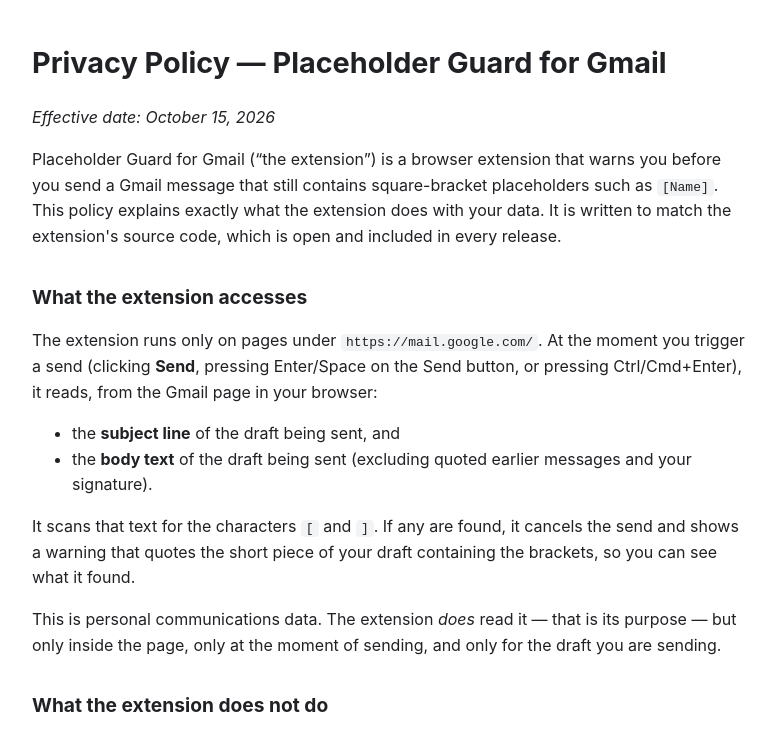
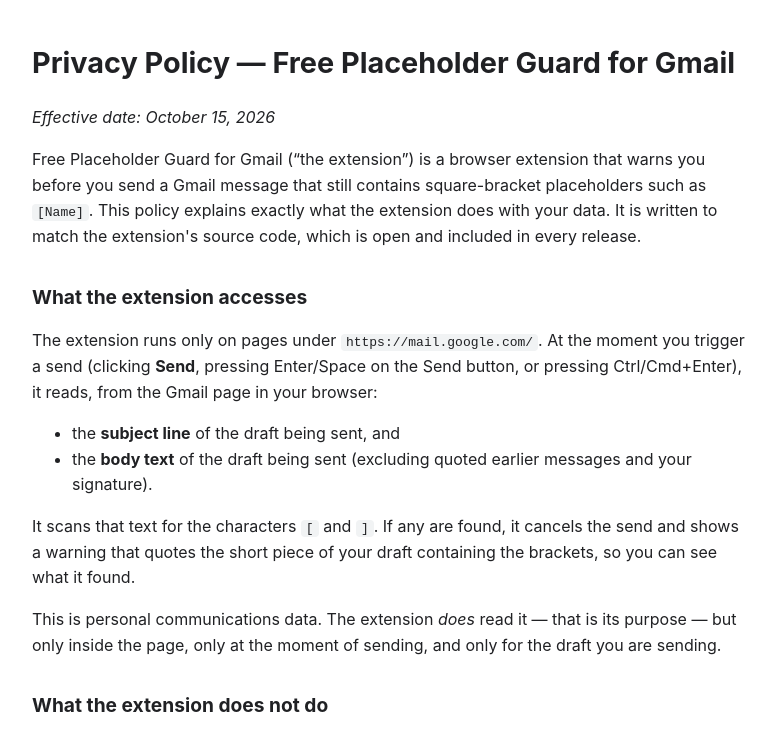
Before and after one commit to aaroncluo/gmail-placeholder-guard, a browser extension: page docs/privacy.html in a window 1280 px wide. Shown: the top 734 px of the page, without its empty margins (248-1021 px from the left). Drawn offline with Linux system fonts and the light colour scheme.

Commit message:
Privacy policy and project page: use the 1.0.3 product name

```diff
--- a/docs/privacy.html
+++ b/docs/privacy.html
@@ -3,7 +3,7 @@
 <head>
 <meta charset="utf-8">
 <meta name="viewport" content="width=device-width, initial-scale=1">
-<title>Privacy Policy — Placeholder Guard for Gmail</title>
+<title>Privacy Policy — Free Placeholder Guard for Gmail</title>
 <style>
   body { max-width: 720px; margin: 40px auto; padding: 0 20px; font-family: -apple-system, "Segoe UI", Roboto, Arial, sans-serif; line-height: 1.6; color: #202124; }
   h1 { font-size: 1.8rem; } h2 { font-size: 1.2rem; margin-top: 2rem; }
@@ -12,10 +12,10 @@
 </style>
 </head>
 <body>
-<h1>Privacy Policy — Placeholder Guard for Gmail</h1>
+<h1>Privacy Policy — Free Placeholder Guard for Gmail</h1>
 <p><em>Effective date: October 15, 2026</em></p>
 
-<p>Placeholder Guard for Gmail (“the extension”) is a browser extension that warns
+<p>Free Placeholder Guard for Gmail (“the extension”) is a browser extension that warns
 you before you send a Gmail message that still contains square-bracket
 placeholders such as <code>[Name]</code>. This policy explains exactly what the
 extension does with your data. It is written to match the extension's source
```
Also changed, not shown: docs/index.html (+2 -2 lines), store/privacy-policy.html (+3 -3 lines).
